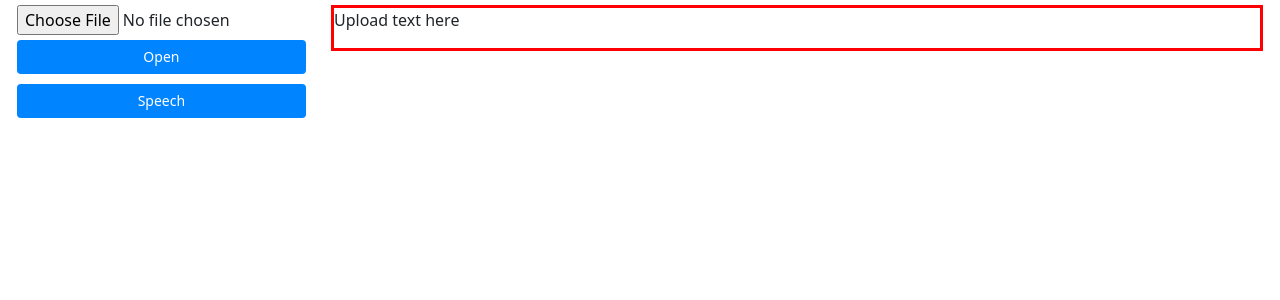
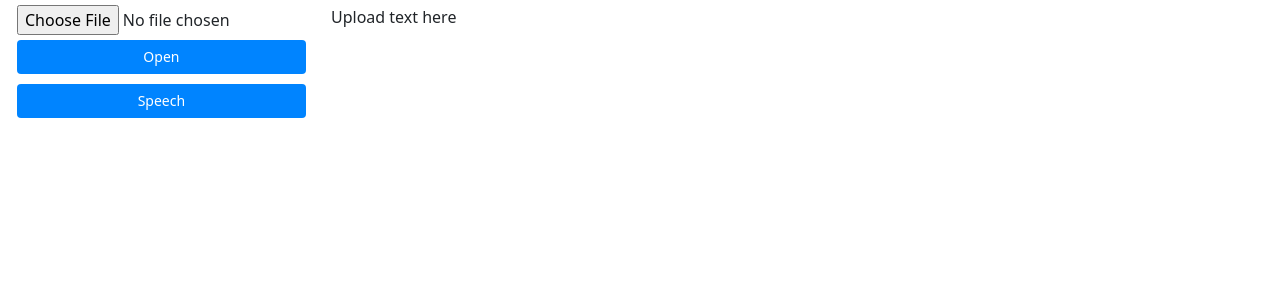
Before and after one commit to tweiss777/HandiReader, a React app: page / in a window 1280 px wide. Shown: the top 300 px of the page. Built offline with nearby package versions, Linux system fonts and the light colour scheme.

Commit message:
added text highlighting

```diff
--- a/package.json
+++ b/package.json
@@ -33,5 +33,7 @@
     "webpack": "^4.41.5",
     "webpack-cli": "^3.3.10"
   },
-  "dependencies": {}
+  "dependencies": {
+    "node-stream-zip": "^1.9.1"
+  }
 }
--- a/src/Reader/Reader.css
+++ b/src/Reader/Reader.css
@@ -1,4 +1,9 @@
-.ReaderBorder{
-    border-style: solid;
-    border-color: red;
+
+.paragraphStyle{
+    font: size 12; ;
 }
+
+.paragraphStyle:hover{
+    background-color: rgb(255, 238, 0);
+    color: black;
+}
--- a/src/Reader/Reader.css.d.ts
+++ b/src/Reader/Reader.css.d.ts
@@ -1,2 +1 @@
-export const ReaderBorder: string;
-export const readerBorder: string;
+export const paragraphStyle: string;
--- a/src/Reader/Reader.tsx
+++ b/src/Reader/Reader.tsx
@@ -19,12 +19,12 @@ export default class Reader extends React.Component<IProps,IState>{
             }
             else{
 
-                text[i] = <p>{text[i]}</p>
+                text[i] = <p className={r.paragraphStyle}>{text[i]}</p>
             }
         }
         return(
 
-            <div className={r.ReaderBorder}>
+            <div>
                 {text}
             </div>
 
```
Also changed, not shown: 1 other file (tests, documents, lock files or other folders).
